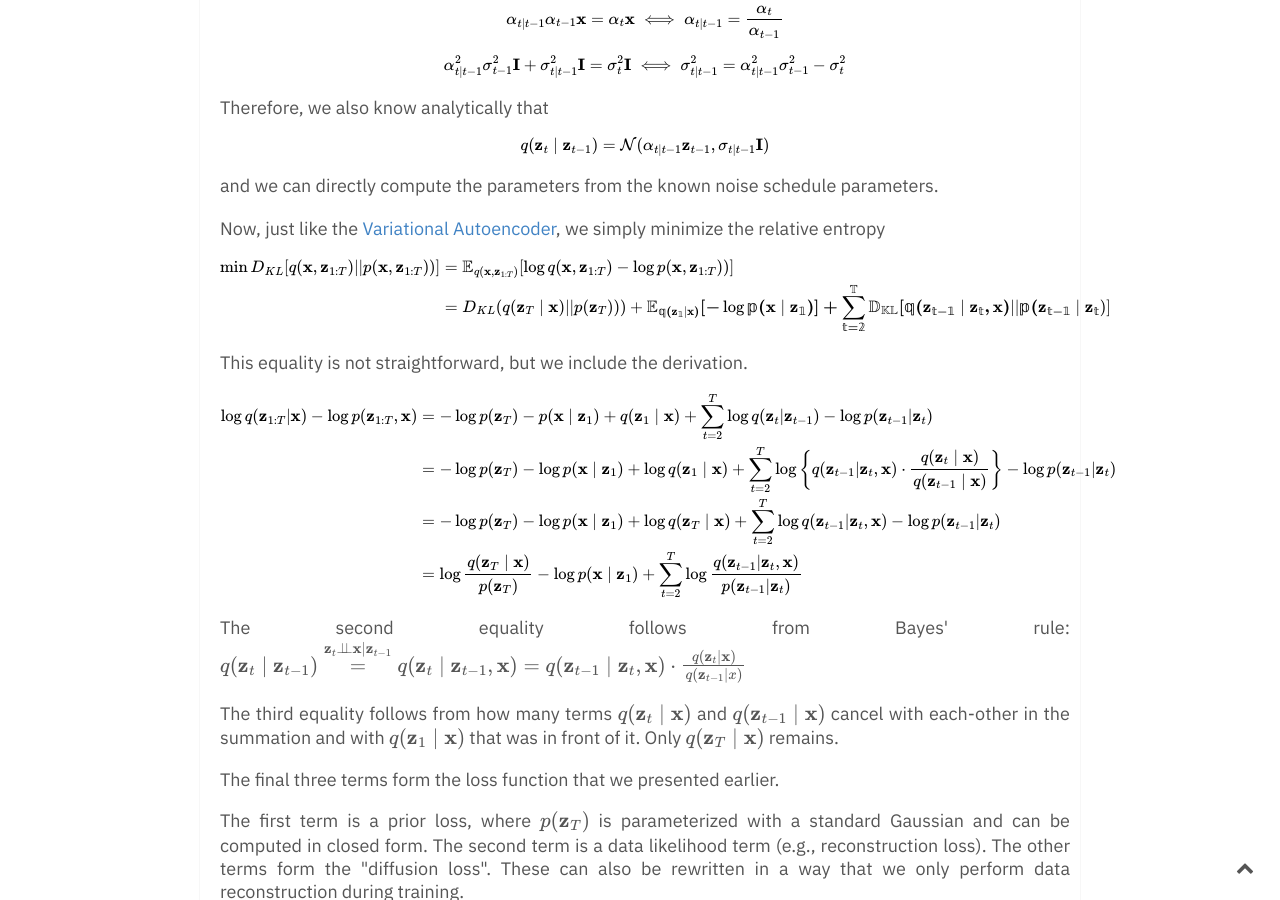
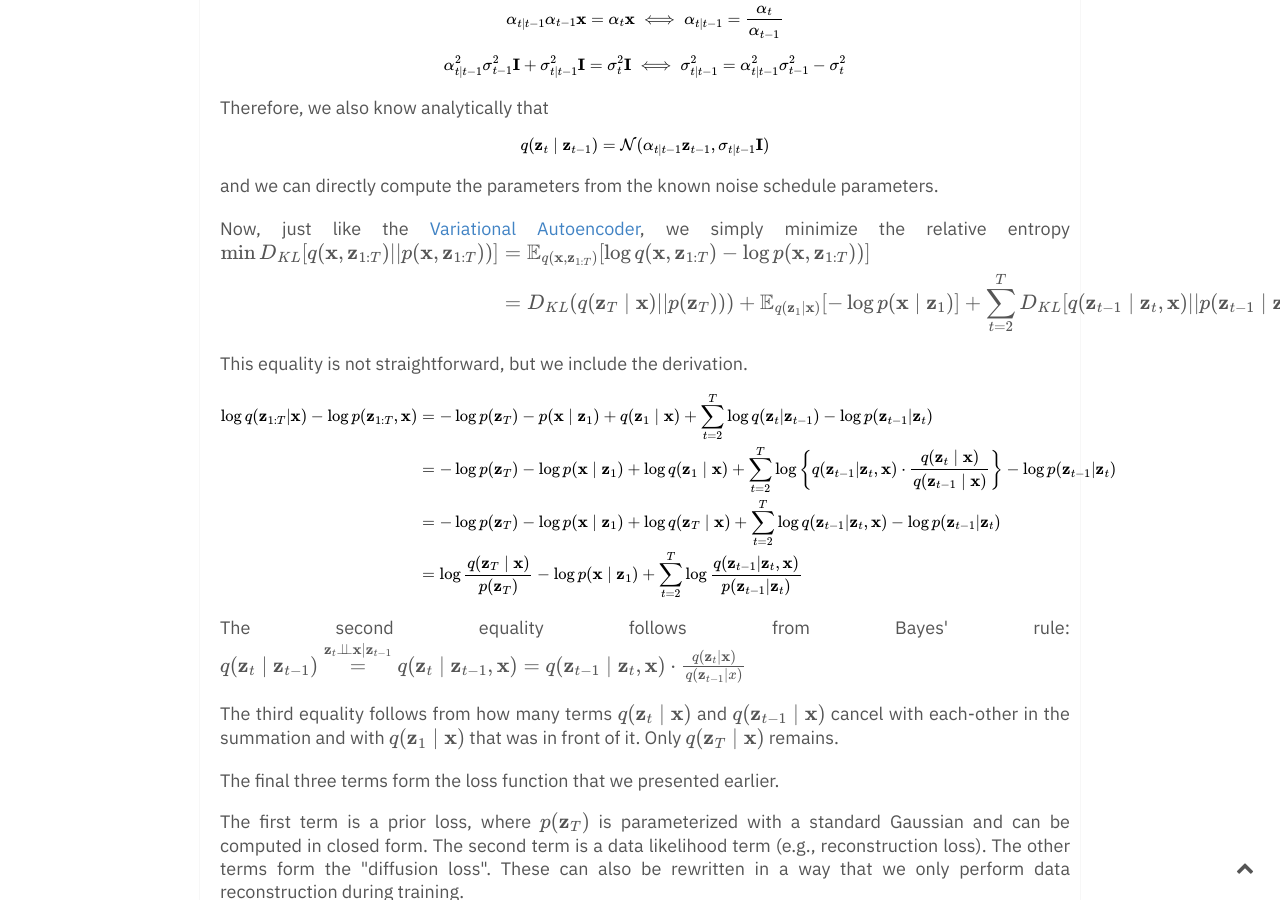
Before and after one commit to DavidRuhe/DavidRuhe.github.io, a Jekyll site: the page built from _notes/Variational Diffusion Models.md, in a window 1280 px wide and 900 px high, scrolled down 1425 px. Built offline with Jekyll 4.4.1, drawn with Linux system fonts in a browser that asks for light colours; formulas are drawn with MathJax 3; comment, search, counter and statistics services are not loaded.

Commit message:
update formatting

```diff
--- a/_notes/Variational Diffusion Models.md
+++ b/_notes/Variational Diffusion Models.md
@@ -44,8 +44,7 @@ $$q(\mathbf z_t \mid \mathbf z_{t-1}) = \mathcal{N}(\alpha_{t|t-1} \mathbf z_{t-
 and we can directly compute the parameters from the known noise schedule parameters.
 
 Now, just like the [[Variational Autoencoder]], we simply minimize the relative entropy
-
-$$\begin{aligned}\min D_{KL}[q(\mathbf x, \mathbf z_{1:T}) || p(\mathbf x, \mathbf z_{1:T}))] &= \mathbb{E}_{q(\mathbf x, \mathbf z_{1:T})} [\log q(\mathbf x, \mathbf z_{1:T}) - \log p(\mathbf x, \mathbf z_{1:T}))] \\ &= D_{KL}(q(\mathbf z_T \mid \mathbf x) || p(\mathbf z_T))) + \mathbb{E_{q(\mathbf z_1 \mid \mathbf x)} [- \log p(\mathbf x \mid \mathbf z_1)] + \sum_{t=2}^T D_{KL}[q(\mathbf z_{t-1} \mid \mathbf z_t, \mathbf x)||p(\mathbf z_{t-1} \mid \mathbf z_t})] \end{aligned}$$
+$$\begin{aligned}\min D_{KL}[q(\mathbf x, \mathbf z_{1:T}) || p(\mathbf x, \mathbf z_{1:T}))] &= \mathbb{E}_{q(\mathbf x, \mathbf z_{1:T})} [\log q(\mathbf x, \mathbf z_{1:T}) - \log p(\mathbf x, \mathbf z_{1:T}))] \\ &= D_{KL}(q(\mathbf z_T \mid \mathbf x) || p(\mathbf z_T))) + \mathbb{E}_{q(\mathbf z_1 \mid \mathbf x)} [- \log p(\mathbf x \mid \mathbf z_1)] + \sum_{t=2}^T D_{KL}[q(\mathbf z_{t-1} \mid \mathbf z_t, \mathbf x)||p(\mathbf z_{t-1} \mid \mathbf z_t)] \end{aligned}$$
 
 This equality is not straightforward, but we include the derivation.
 
```
